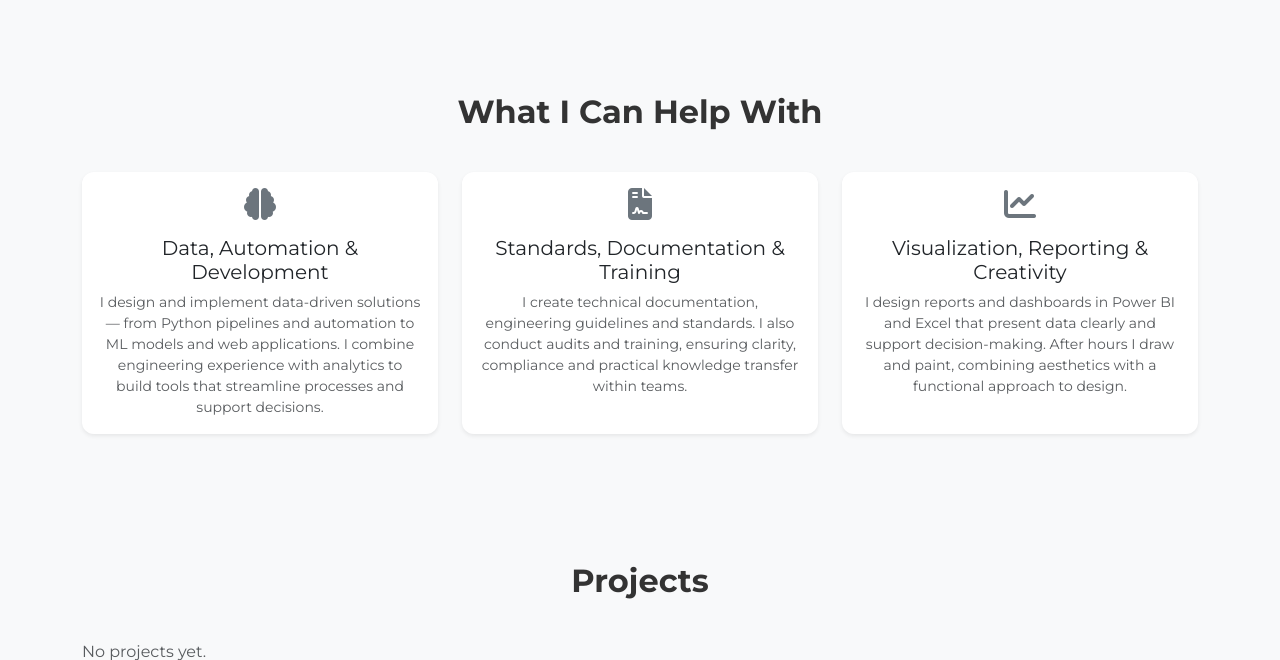
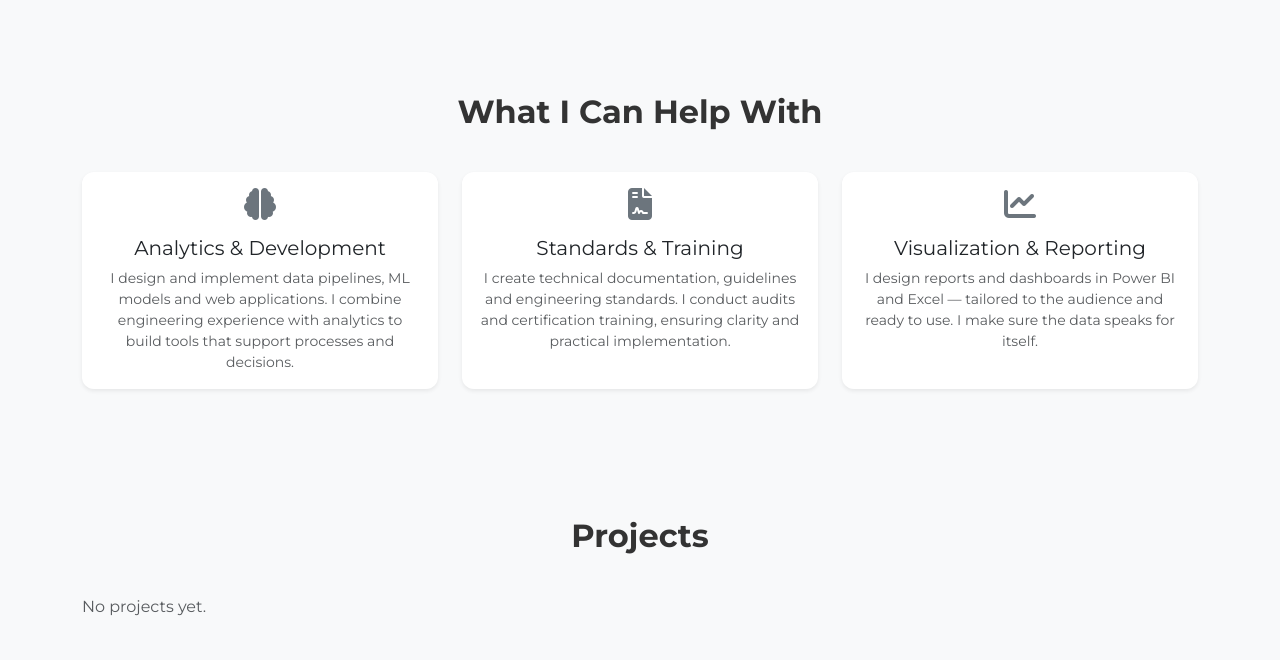
Before and after one commit to draprar/django_portfolio-walery, a Django app: page / in a window 1280 px wide. Shown: the part 1167-1827 px from the top of the page. Run offline with Django 5.2, Linux system fonts and the light colour scheme; data comes from the database, SQL or seed files in the repository; data that the repository does not hold is empty; parts of the project's set-up code (start-up, migrations or seed data) failed here and were passed over.

Commit message:
core: update index.html with current info

```diff
--- a/core/templates/core/index.html
+++ b/core/templates/core/index.html
@@ -167,50 +167,50 @@
       <div class="card h-100 shadow-sm border-0 project-card text-center">
         <div class="card-body">
           <i class="fas fa-brain fa-2x mb-3 text-secondary"></i>
-          <h5 data-en="Data, Automation & Development"
-              data-pl="Analityka, automatyzacja i development">
-              Data, Automation & Development
+          <h5 data-en="Analytics & Development"
+              data-pl="Analityka i development">
+              Analytics & Development
           </h5>
           <p class="card-text small text-muted"
-             data-pl="Projektuję i wdrażam rozwiązania oparte na danych — od pipeline’ów i automatyzacji w Pythonie po modele ML i aplikacje webowe. Łączę doświadczenie inżynieryjne z analityką, budując narzędzia, które usprawniają procesy i wspierają decyzje."
-             data-en="I design and implement data-driven solutions — from Python pipelines and automation to ML models and web applications. I combine engineering experience with analytics to build tools that streamline processes and support decisions.">
-            I design and implement data-driven solutions — from Python pipelines and automation to ML models and web applications. I combine engineering experience with analytics to build tools that streamline processes and support decisions.
+             data-pl="Projektuję i wdrażam pipeline'y danych, modele ML i aplikacje webowe. Łączę doświadczenie inżynieryjne z analityką, budując narzędzia wspierające procesy i decyzje."
+             data-en="I design and implement data pipelines, ML models and web applications. I combine engineering experience with analytics to build tools that support processes and decisions.">
+            I design and implement data pipelines, ML models and web applications. I combine engineering experience with analytics to build tools that support processes and decisions.
           </p>
         </div>
       </div>
     </div>
 
-    <!-- Standardy i dokumentacja -->
+    <!-- Normalizacja i szkolenia -->
     <div class="col">
       <div class="card h-100 shadow-sm border-0 project-card text-center">
         <div class="card-body">
           <i class="fas fa-file-contract fa-2x mb-3 text-secondary"></i>
-          <h5 data-en="Standards, Documentation & Training"
-              data-pl="Standardy, dokumentacja i szkolenia">
-              Standards, Documentation & Training
+          <h5 data-en="Standards & Training"
+              data-pl="Normalizacja i szkolenia">
+              Standards & Training
           </h5>
           <p class="card-text small text-muted"
-             data-pl="Tworzę dokumentację techniczną, wytyczne i standardy inżynieryjne. Prowadzę audyty oraz szkolenia, dbając o jasny przekaz, zgodność i praktyczne wdrażanie wiedzy w zespołach."
-             data-en="I create technical documentation, engineering guidelines and standards. I also conduct audits and training, ensuring clarity, compliance and practical knowledge transfer within teams.">
-            I create technical documentation, engineering guidelines and standards. I also conduct audits and training, ensuring clarity, compliance and practical knowledge transfer within teams.
+             data-pl="Tworzę dokumentację techniczną, wytyczne i standardy inżynieryjne. Prowadzę audyty oraz szkolenia certyfikacyjne, dbając o jasny przekaz i praktyczne wdrożenia."
+             data-en="I create technical documentation, guidelines and engineering standards. I conduct audits and certification training, ensuring clarity and practical implementation.">
+            I create technical documentation, guidelines and engineering standards. I conduct audits and certification training, ensuring clarity and practical implementation.
           </p>
         </div>
       </div>
     </div>
 
-    <!-- Wizualizacja i kreatywność -->
+    <!-- Wizualizacja i raportowanie -->
     <div class="col">
       <div class="card h-100 shadow-sm border-0 project-card text-center">
         <div class="card-body">
           <i class="fas fa-chart-line fa-2x mb-3 text-secondary"></i>
-          <h5 data-en="Visualization, Reporting & Creativity"
-              data-pl="Wizualizacja, raportowanie i kreatywność">
-              Visualization, Reporting & Creativity
+          <h5 data-en="Visualization & Reporting"
+              data-pl="Wizualizacja i raportowanie">
+              Visualization & Reporting
           </h5>
           <p class="card-text small text-muted"
-             data-pl="Projektuję raporty i dashboardy w Power BI i Excelu, które pokazują dane w czytelny sposób i pomagają podejmować decyzje. Po godzinach rysuję i maluję, łącząc estetykę z funkcjonalnym podejściem do projektowania."
-             data-en="I design reports and dashboards in Power BI and Excel that present data clearly and support decision-making. After hours I draw and paint, combining aesthetics with a functional approach to design.">
-            I design reports and dashboards in Power BI and Excel that present data clearly and support decision-making. After hours I draw and paint, combining aesthetics with a functional approach to design.
+             data-pl="Projektuję raporty i dashboardy w Power BI i Excelu — dostosowane do odbiorcy i gotowe do użycia. Dbam o to, żeby dane mówiły same za siebie."
+             data-en="I design reports and dashboards in Power BI and Excel — tailored to the audience and ready to use. I make sure the data speaks for itself.">
+            I design reports and dashboards in Power BI and Excel — tailored to the audience and ready to use. I make sure the data speaks for itself.
           </p>
         </div>
       </div>
```
